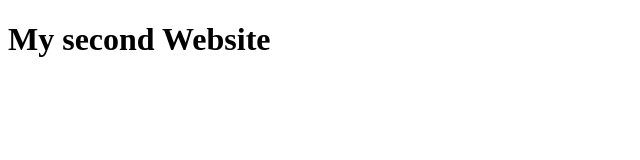
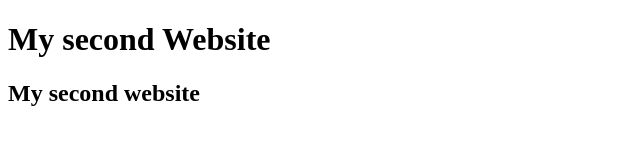
Before and after one commit to EnayaturRahman/my_second_web, a plain HTML site: page index.html in a window 1280 px wide. Shown: the whole page, without its empty margins (0-640 px from the left). Drawn offline with Linux system fonts and the light colour scheme.

Commit message:
some addition

```diff
--- a/index.html
+++ b/index.html
@@ -8,6 +8,8 @@
 <body>
 
     <h1>My second Website</h1>
+    <h2>My second website</h2>
+
 
 </body>
 </html>
```
